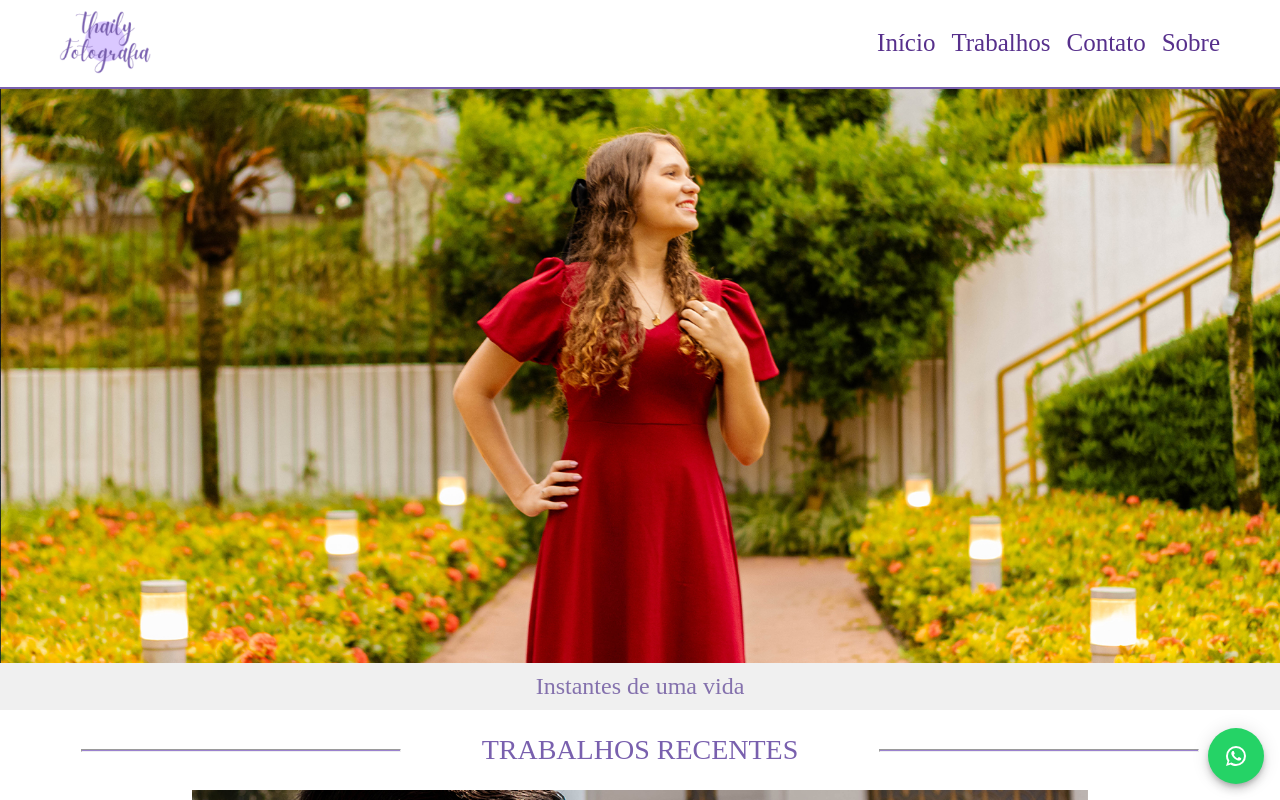
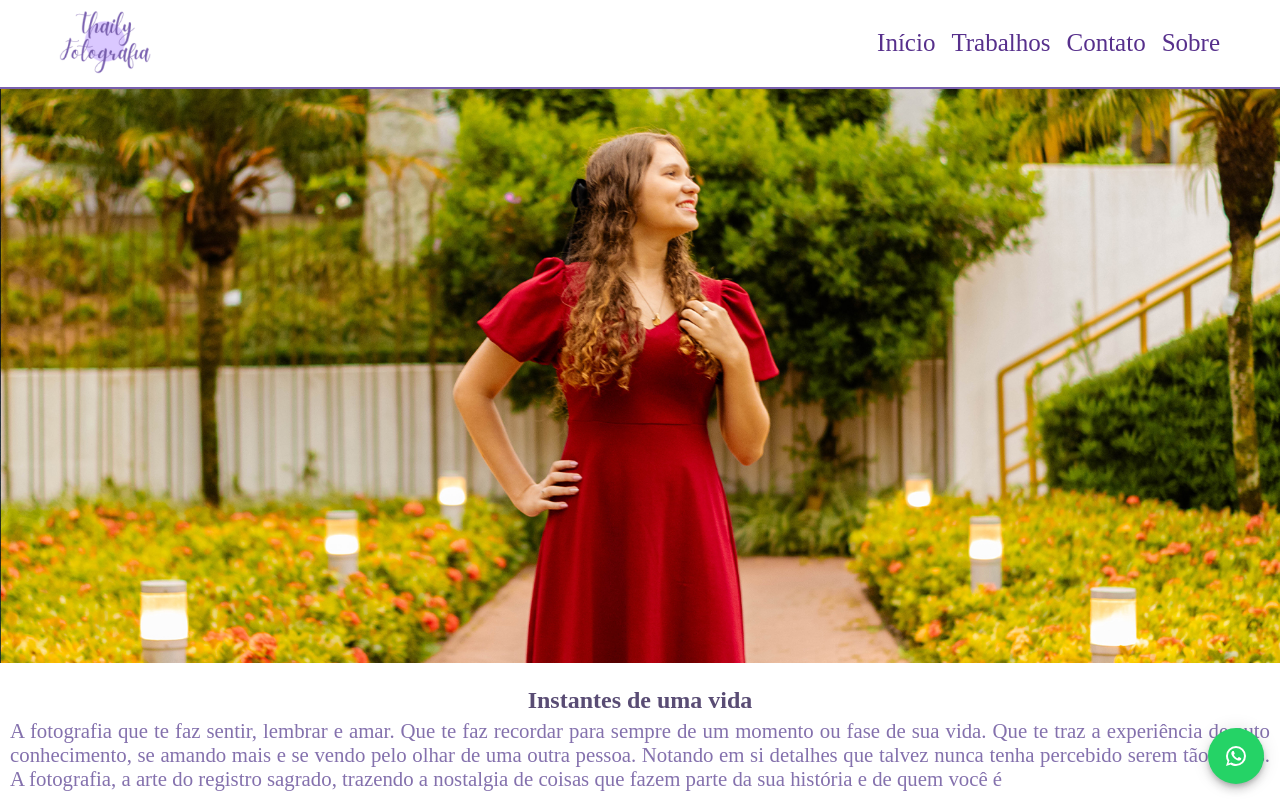
Before and after one commit to Sampai0z/thaily-fotografia, a React (Vite) app: page / in a window 1280 px wide. Built offline with nearby package versions, Linux system fonts and the light colour scheme.

Commit message:
salvando alterações

```diff
--- a/src/components/BannerComponent.jsx
+++ b/src/components/BannerComponent.jsx
@@ -6,6 +6,14 @@ export default function BannerComponent() {
     <div className={c.box}>
       <img src={Banner} alt="banner" className={c.banner} />
       <p className={c.bannerText}>Instantes de uma vida</p>
+      <p className={c.bannerText2}>
+        A fotografia que te faz sentir, lembrar e amar. Que te faz recordar para
+        sempre de um momento ou fase de sua vida. Que te traz a experiência de
+        auto conhecimento, se amando mais e se vendo pelo olhar de uma outra
+        pessoa. Notando em si detalhes que talvez nunca tenha percebido serem
+        tão lindos. A fotografia, a arte do registro sagrado, trazendo a
+        nostalgia de coisas que fazem parte da sua história e de quem você é
+      </p>
     </div>
   );
 }
--- a/src/components/Depoimentos.jsx
+++ b/src/components/Depoimentos.jsx
@@ -1,4 +1,5 @@
 // import { Quote } from "lucide-react";
+import Thaily from "/contato.jpg";
 import c from "../styles/components/Depoimentos.module.css";
 import Rating from "@mui/material/Rating";
 
@@ -26,17 +27,20 @@ export default function Depoimentos() {
       <div className={c.header}>
         <h2 className={c.title}>Fornecemos valor aos nossos clientes</h2>
         <p className={c.subtitle}>
-          Sample text. Click to Egestas egestas fringilla phasellus faucibus
-          scelerisque eleifend donec pretium vulputate. Pharetra magna ac
-          placerat vestibulum. Quam lacus suspendisse faucibus interdum posuere
-          lorem.
+          Instantes de uma vida. A fotografia que te faz sentir, lembrar e amar.
+          Que te faz recordar para sempre de um momento ou fase de sua vida. Que
+          te traz a experiência de auto conhecimento, se amando mais e se vendo
+          pelo olhar de uma outra pessoa. Notando em si detalhes que talvez
+          nunca tenha percebido serem tão lindos. A fotografia, a arte do
+          registro sagrado, trazendo a nostalgia de coisas que fazem parte da
+          sua história e de quem você é
         </p>
       </div>
 
       <div className={c.grid}>
         {testimonials.map((testimonial, index) => (
           <div key={index} className={c.card}>
-            {/* <Quote className={c.icon} /> */}
+            <img src={Thaily} className={c.icon} />
             <p className={c.testimonialText}>{testimonial.text}</p>
             <p className={c.author}>{testimonial.author}</p>
             <Rating
--- a/src/components/Footer.jsx
+++ b/src/components/Footer.jsx
@@ -37,11 +37,11 @@ export default function Footer() {
               <li>
                 <i className="fa-brands fa-whatsapp"></i>
                 <a
-                  href="https://wa.me/5511948413121"
+                  href="https://wa.me/5511962630590"
                   className={c.a}
                   target="_blank"
                 >
-                  &nbsp; (12)93456-7890
+                  &nbsp; +55 (11) 96263-0590
                 </a>
               </li>
               <li>
--- a/src/layouts/Contato.jsx
+++ b/src/layouts/Contato.jsx
@@ -33,14 +33,14 @@ export default function Contato() {
 
           <div className={c.contactList}>
             <a
-              href="https://wa.me/5511948413121"
+              href="https://wa.me/5511962630590"
               className={c.contactButton}
               target="_blank"
             >
               <div className={`${c.iconWrapper} ${c.whatsappIcon}`}>
                 {<i className="fa-brands fa-whatsapp"></i>}
               </div>
-              <span className={c.contactText}>+55 (11) 93456-7890</span>
+              <span className={c.contactText}>+55 (11) 96263-0590</span>
             </a>
 
             <a
--- a/src/layouts/Trabalhos.jsx
+++ b/src/layouts/Trabalhos.jsx
@@ -3,24 +3,70 @@ import { useNavigate } from "react-router-dom";
 import c from "../styles/layouts/Trabalhos.module.css";
 
 const images = [
-  { src: "selamento.jpg", alt: "Selamento", tipo: "Casamento", categoria: "selamento" },
-  { src: "pre_wedding.jpg", alt: "Pre wedding", tipo: "Casamento", categoria: "prewedding" },
-  { src: "cerimonia_casamento.jpg", alt: "Cerimônia de Casamento", tipo: "Casamento", categoria: "casamento" },
-  { src: "ensaio_infantil.jpg", alt: "Ensaio Infantil", tipo: "Infantil", categoria: "infantil" },
-  { src: "ensaio_masculino.jpg", alt: "Ensaio Masculino", tipo: "Pré-Missão", categoria: "gabriel" },
-  { src: "ensaio_feminino.jpg", alt: "Ensaio Feminino", tipo: "Pré-Missão", categoria: "ensaio_pamella" },
-  { src: "ensaio_masculino_2.jpg", alt: "Ensaio Masculino", tipo: "Pós-Missão", categoria: "ensaio_masculino2" },
-  { src: "ensaio_feminino_2.jpg", alt: "Ensaio Feminino", tipo: "Pós-Missão", categoria: "ensaio_gomes" },
-  { src: "aniversario.jpg", alt: "Eventos", tipo: "Aniversário", categoria: "aniversario" },
+  {
+    src: "ensaio_masculino.jpg",
+    alt: "Ensaio Masculino",
+    tipo: "Pré-Missão",
+    categoria: "gabriel",
+  },
+  {
+    src: "ensaio_feminino.jpg",
+    alt: "Ensaio Feminino",
+    tipo: "Pré-Missão",
+    categoria: "ensaio_pamella",
+  },
+  {
+    src: "ensaio_masculino_2.jpg",
+    alt: "Ensaio Masculino",
+    tipo: "Pós-Missão",
+    categoria: "ensaio_masculino2",
+  },
+  {
+    src: "ensaio_feminino_2.jpg",
+    alt: "Ensaio Feminino",
+    tipo: "Pós-Missão",
+    categoria: "ensaio_gomes",
+  },
+  {
+    src: "ensaio_infantil.jpg",
+    alt: "Ensaio Infantil",
+    tipo: "Infantil",
+    categoria: "infantil",
+  },
+  {
+    src: "selamento.jpg",
+    alt: "Selamento",
+    tipo: "Casamento",
+    categoria: "selamento",
+  },
+  {
+    src: "pre_wedding.jpg",
+    alt: "Pre wedding",
+    tipo: "Casamento",
+    categoria: "prewedding",
+  },
+  {
+    src: "cerimonia_casamento.jpg",
+    alt: "Cerimônia de Casamento",
+    tipo: "Casamento",
+    categoria: "casamento",
+  },
+
+  {
+    src: "aniversario.jpg",
+    alt: "Eventos",
+    tipo: "Aniversário",
+    categoria: "aniversario",
+  },
 ];
 
 const categorias = [
   { label: "Todos", value: "todos" },
-  { label: "Casamento", value: "casamento" },
   { label: "Pré-Missão", value: "pré-missão" },
   { label: "Pós-Missão", value: "pós-missão" },
+  { label: "Infantil", value: "infantil" },
+  { label: "Casamento", value: "casamento" },
   { label: "Aniversário", value: "aniversario" },
-  { label: "Infantil", value: "infantil" },
 ];
 
 export default function Trabalhos() {
@@ -29,17 +75,20 @@ export default function Trabalhos() {
 
   // Value do Array categorias: categoria de images
   const categoriaMap = {
-    "casamento": ["selamento", "prewedding", "casamento"],
+    casamento: ["selamento", "prewedding", "casamento"],
     "pré-missão": ["gabriel", "ensaio_pamella"],
     "pós-missão": ["ensaio_masculino2", "ensaio_gomes"],
-    "aniversario": ["aniversario"],
-    "infantil": ["infantil"],
+    aniversario: ["aniversario"],
+    infantil: ["infantil"],
   };
 
   // Filtra as imagens de acordo com a categoria selecionada
-  const imagensFiltradas = categoriaSelecionada === "todos"
-    ? images
-    : images.filter((image) => categoriaMap[categoriaSelecionada]?.includes(image.categoria));
+  const imagensFiltradas =
+    categoriaSelecionada === "todos"
+      ? images
+      : images.filter((image) =>
+          categoriaMap[categoriaSelecionada]?.includes(image.categoria)
+        );
 
   const handleCategoriaClick = (value) => {
     setCategoriaSelecionada(value);
@@ -63,9 +112,15 @@ export default function Trabalhos() {
       {/* Galeria de Fotos */}
       <div className={c.ContainerFotos}>
         {imagensFiltradas.map((image, index) => (
-          <div key={index} className={c.foto} onClick={() => navigate(`/trabalhos/${image.categoria}`)}>
+          <div
+            key={index}
+            className={c.foto}
+            onClick={() => navigate(`/trabalhos/${image.categoria}`)}
+          >
             <img src={image.src} alt={image.alt} />
-            <span className={c.titulo}>{image.alt} | {image.tipo}</span>
+            <span className={c.titulo}>
+              {image.alt} | {image.tipo}
+            </span>
           </div>
         ))}
       </div>
--- a/src/styles/components/Depoimentos.module.css
+++ b/src/styles/components/Depoimentos.module.css
@@ -38,8 +38,7 @@
 }
 
 .icon {
-  width: 2rem;
-  height: 2rem;
+  width: 50%;
   color: #2dd4bf;
   margin-bottom: 1rem;
 }
--- a/src/styles/layouts/HomePage.module.css
+++ b/src/styles/layouts/HomePage.module.css
@@ -2,8 +2,6 @@
   position: relative;
   display: flex;
   flex-direction: column;
-  /* background-color: #8471ad; */
-  background-color: #F0F0F0;
 }
 .banner {
   width: 100%;
@@ -12,71 +10,19 @@
   display: flex;
   justify-content: center;
   align-items: center;
-  /* color: rgb(255, 255, 255); */
+  justify-content: center;
+  align-items: center;
+  font-weight: bold;
+  color: #594c74;
+  font-size: 1.5rem;
+  margin-bottom: 0;
+}
+.bannerText2 {
+  display: flex;
+  justify-content: center;
+  align-items: center;
+  text-align: justify;
   color: #8471ad;
-  /* background-color: #8471ad; */
-  font-size: 1.5rem;
-  margin: 10px;
+  font-size: 1.3rem;
+  margin: 5px 10px;
 }
-/*  }
-.bannerBox {
-  position: absolute;
-  display: flex;
-  flex-direction: column;
-  margin-left: 20px;
-  height: 100%;
-  justify-content: center;
-}
-.bannerText {
-  color: rgb(255, 255, 255);
-  margin-top: 20%;
-  width: 50%;
-  font-size: 2rem;
-  text-shadow: 2px 2px 3px black;
-}
-
-.bannerButton {
-  background-color: #8a63bf;
-  color: #eee;
-  width: 150px;
-  padding: 10px;
-  border-radius: 50px;
-  border: none;
-  cursor: pointer;
-  animation: pulse 2s infinite;
-}
-.bannerButton:hover {
-  background-color: #7c59ad;
-}
-.bannerButton a {
-  text-decoration: none;
-  color: #eee;
-}
-
-@keyframes pulse {
-  0% {
-    transform: scale(0.9);
-  }
-  50% {
-    transform: scale(1);
-  }
-  100% {
-    transform: scale(0.9);
-  }
-}
-
-@media (max-width: 747px) {
-  .bannerText {
-    color: white;
-    margin-top: 20%;
-    width: 150px;
-    font-size: 14px;
-  }
-  .bannerButton {
-    width: 150px;
-    padding: 10px;
-    border-radius: 50px;
-    border: none;
-    animation: none;
-  }
-} */
```
